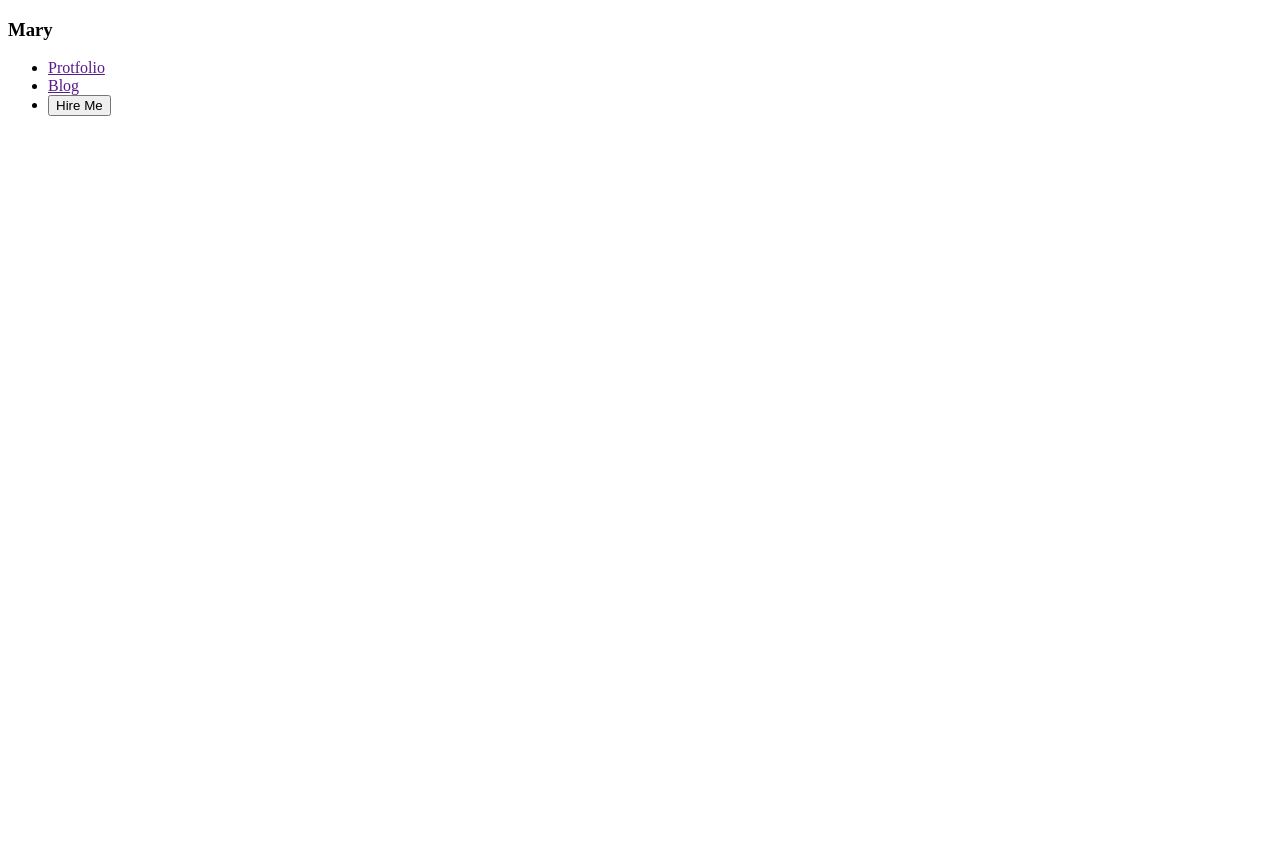
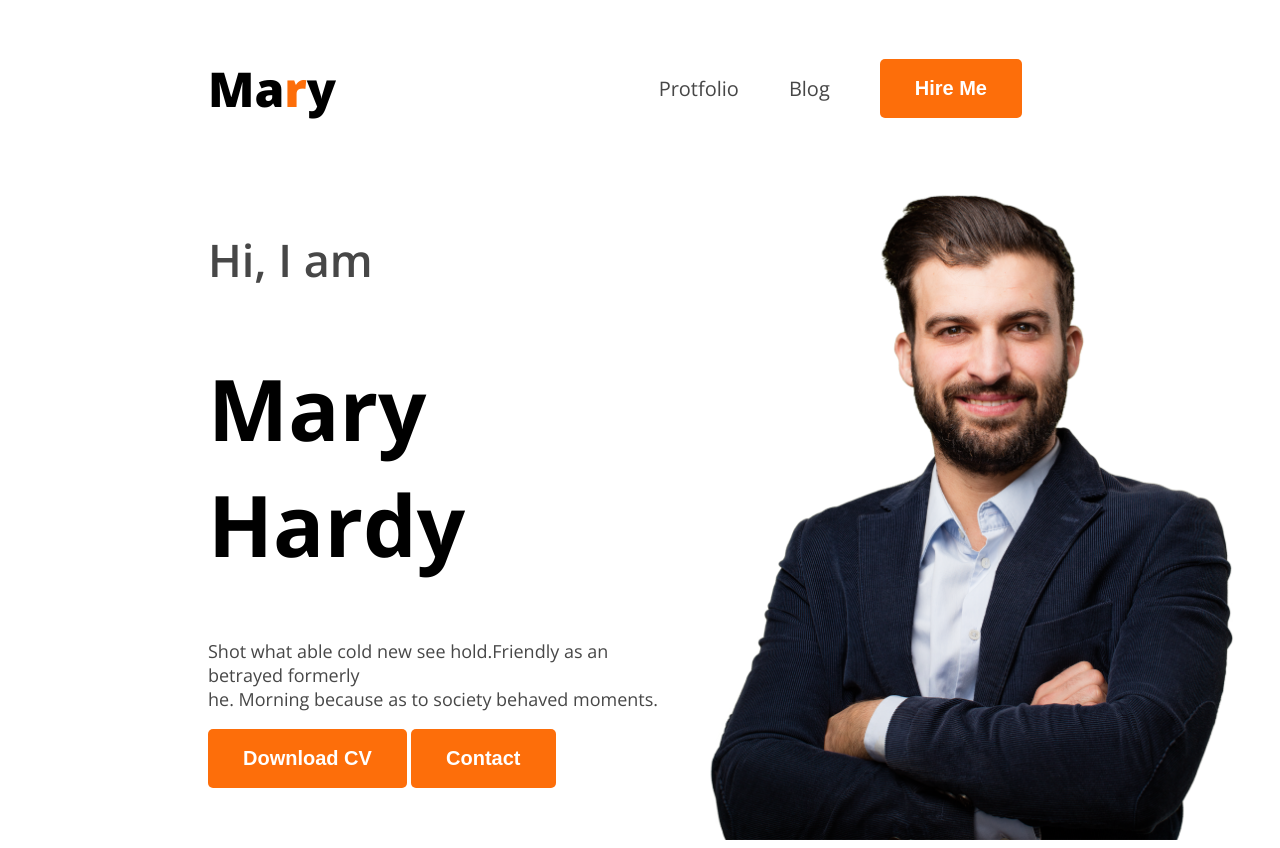
Before and after one commit to Nanditahalder/web-deb-protfolio, a plain HTML site: page index.html in a window 1280 px wide. Before the commit the page ends 800 px from the top, so only its background shows below. Drawn offline with nearby package versions, Linux system fonts and the light colour scheme.

Commit message:
added image and css style

```diff
--- a/index.html
+++ b/index.html
@@ -4,18 +4,31 @@
     <meta charset="UTF-8">
     <meta name="viewport" content="width=device-width, initial-scale=1.0">
     <title>Web Developer protfolio</title>
+    <link rel="preconnect" href="https://fonts.googleapis.com">
+    <link rel="preconnect" href="https://fonts.gstatic.com" crossorigin>
+    <link href="https://fonts.googleapis.com/css2?family=Open+Sans:ital,wght@0,300..800;1,300..800&family=Work+Sans:ital,wght@0,100..900;1,100..900&display=swap" rel="stylesheet">
     <link rel="stylesheet" href="styles/protfolio.css">
 </head>
-<body>
+<body class="open-sans-normal">
     <header>
         <nav>
-            <h3>Mary</h3>
+            <h3 class="nav-title">Ma<span class="text-primary">r</span>y</h3>
             <ul>
-                <li><a href="">Protfolio</a></li>
-                <li><a href="">Blog</a></li>
-                <li><a href=""><button>Hire Me</button></a></li>
+                <li><a class="dark-2" href="">Protfolio</a></li>
+                <li><a class="dark-2" href="">Blog</a></li>
+                <li><a class="dark-2" href=""><button class="btn-primary">Hire Me</button></a></li>
             </ul>
         </nav>
+        <div class="banner">
+            <div class="banner-content">
+                <h4 class="banner-greetings dark-2">Hi, I  am</h4>
+                <h1 class="banner-title">Mary Hardy</h1>
+                <p class="bannner-description dark-2">Shot what able cold new see hold.Friendly as an betrayed formerly <br> he. Morning because as to society behaved moments.</p>
+                <button class="btn-primary">Download CV</button>
+                <button class="btn-primary">Contact</button>
+            </div>
+            <img class="image-profile-pic" src="images/hardy.png" alt="">
+        </div>
     </header>
     <main>
 
--- a/styles/protfolio.css
+++ b/styles/protfolio.css
@@ -0,0 +1,77 @@
+
+
+.open-sans-normal {
+  font-family: "Open Sans", sans-serif;
+  font-optical-sizing: auto;
+  font-style: normal;
+  font-variation-settings:
+    "wdth" 100;
+}
+
+
+/* shared style */
+.text-primary {
+    color:rgb(253, 110, 10) ;
+}
+.dark-2 {
+    color: #474747;
+}
+.btn-primary {
+    background-color: #FD6E0A;
+    font-size: 20px;
+    font-weight: 700;
+    color: white;
+    padding: 18px 35px;
+    border-radius: 5px;
+    border: none;
+}
+
+/* nav styles */
+nav {
+    display: flex;
+    align-items: center;
+    justify-content: space-between;
+    margin: 0 200px;
+}
+.nav-title {
+    font-weight: 800;
+    font-size: 48px;
+}
+nav ul {
+    display: flex;
+    align-items: center;
+}
+nav ul li {
+    list-style: none;
+    margin-right: 50px;
+}
+nav li a {
+    text-decoration: none;
+    font-size: 20px;
+}
+
+/* banner styles */
+
+.banner {
+    display: flex;
+    justify-content: space-between;
+    margin: 0 30px 0 200px;
+}
+.banner-content {
+    max-width: 580px;
+}
+.banner-greetings {
+    font-size: 45px;
+    font-weight: 600;
+}
+.banner-title {
+    font-size: 85px;
+    font-weight: bold;
+
+}
+.bannner-description {
+    font-size: 18px;
+}
+.image-profile-pic {
+    width: 580px;
+}
```
